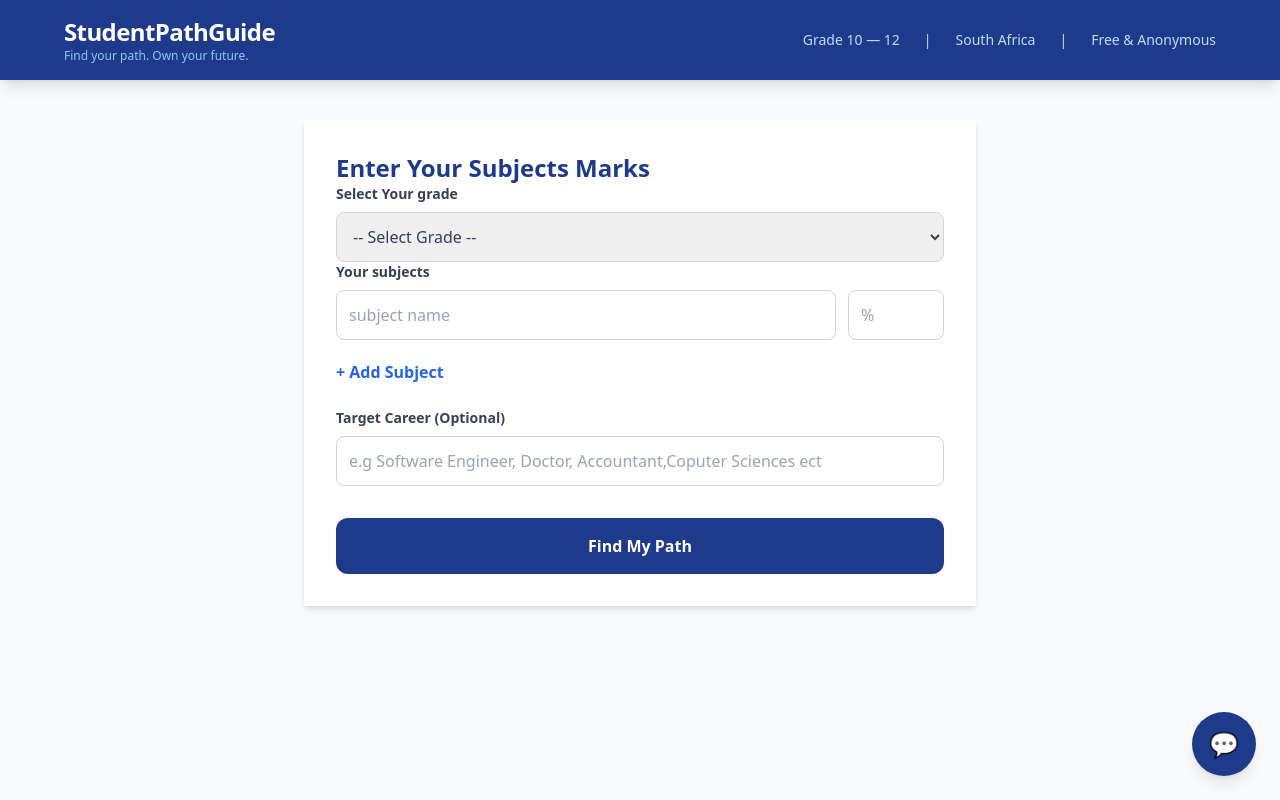
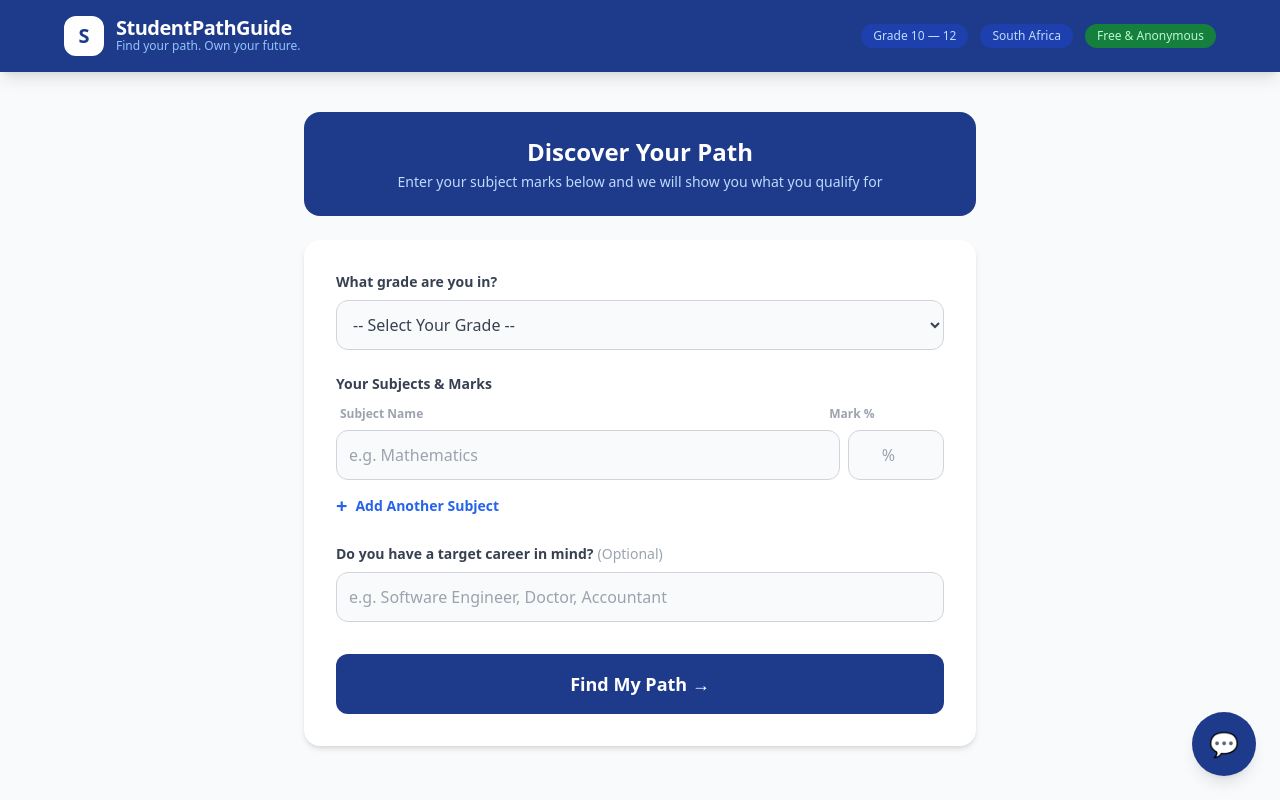
Before and after one commit to E-scert/StudentPathGuide, a React (Vite) app in the folder client/: page / in a window 1280 px wide. Built offline with nearby package versions, Linux system fonts and the light colour scheme.

Commit message:
feat: UI polish - improved forms, results cards, navbar and footer

```diff
--- a/client/src/App.jsx
+++ b/client/src/App.jsx
@@ -2,7 +2,8 @@ import { useState } from "react";
 import SubjectForm from "./Components/SubjectForm";
 import ResultsPage from "./Components/ResultsPage";
 import ChatAssistant from "./Components/ChatAssistant";
-import Navbar from "./Components/Navbar";
+import Navbar from "./Components/NavBar";
+import Footer from "./Components/Footer";
 
 function App() {
   const [result, setResult] = useState(null);
@@ -62,6 +63,7 @@ function App() {
       <Navbar />
       <div className="py-10 px-4">{renderContent()}</div>
       <ChatAssistant result={result} />
+      <footer />
     </div>
   );
 }
--- /dev/null
+++ b/client/src/components/Footer.jsx
@@ -0,0 +1,31 @@
+function Footer() {
+  return (
+    <footer className="bg-blue-900 text-white mt-20 py-8 px-6">
+      <div className="max-w-6xl mx-auto flex flex-col md:flex-row justify-between items-center gap-4">
+        {/* Logo */}
+        <div className="text-center md:text-left">
+          <h3 className="text-lg font-bold">StudentPathGuide</h3>
+          <p className="text-blue-300 text-sm">
+            Find your path. Own your future.
+          </p>
+        </div>
+
+        {/* Info */}
+        <div className="text-center text-blue-300 text-sm">
+          <p>Built for South African students — Grade 10 to 12</p>
+          <p className="mt-1">Free to use. No personal data collected.</p>
+        </div>
+
+        {/* Disclaimer */}
+        <div className="text-center md:text-right text-blue-400 text-xs max-w-xs">
+          <p>
+            This tool is for guidance purposes only. Always verify course
+            requirements directly with universities.
+          </p>
+        </div>
+      </div>
+    </footer>
+  );
+}
+
+export default Footer;
--- a/client/src/components/NavBar.jsx
+++ b/client/src/components/NavBar.jsx
@@ -1,24 +1,33 @@
 function Navbar() {
   return (
-    <nav className="bg-blue-900 text-white px-6 py-4 shadow-lg">
+    <nav className="bg-blue-900 text-white px-6 py-4 shadow-lg sticky top-0 z-40">
       <div className="max-w-6xl mx-auto flex justify-between items-center">
         {/* Logo */}
+        <div className="flex items-center gap-3">
+          <div className="bg-white text-blue-900 font-black text-xl w-10 h-10 rounded-xl flex items-center justify-center">
+            S
+          </div>
           <div>
-          <h1 className="text-2xl font-bold tracking-tight">
+            <h1 className="text-xl font-bold tracking-tight leading-none">
               StudentPathGuide
             </h1>
             <p className="text-blue-300 text-xs">
               Find your path. Own your future.
             </p>
           </div>
+        </div>
 
-        {/* Nav Info */}
-        <div className="hidden md:flex gap-6 text-sm text-blue-200">
-          <span>Grade 10 — 12</span>
-          <span>|</span>
-          <span>South Africa</span>
-          <span>|</span>
-          <span>Free & Anonymous</span>
+        {/* Badges */}
+        <div className="hidden md:flex gap-3">
+          <span className="bg-blue-800 text-blue-200 text-xs px-3 py-1 rounded-full">
+            Grade 10 — 12
+          </span>
+          <span className="bg-blue-800 text-blue-200 text-xs px-3 py-1 rounded-full">
+            South Africa
+          </span>
+          <span className="bg-green-700 text-green-200 text-xs px-3 py-1 rounded-full">
+            Free & Anonymous
+          </span>
         </div>
       </div>
     </nav>
--- a/client/src/components/SubjectForm.jsx
+++ b/client/src/components/SubjectForm.jsx
@@ -2,20 +2,15 @@ import { useState } from "react";
 
 function SubjectForm({ onSubmit }) {
   const [grade, setGrade] = useState("");
-  const [subjects, setSubjects] = useState([
-    {
-      name: "",
-      percentage: "",
-    },
-  ]);
-
+  const [subjects, setSubjects] = useState([{ name: "", percentage: "" }]);
   const [targetCareer, setTargetCareer] = useState("");
 
   const handleSubjectChange = (index, field, value) => {
-    const update = [...subjects];
-    update[index][field] = value;
-    setSubjects(update);
+    const updated = [...subjects];
+    updated[index][field] = value;
+    setSubjects(updated);
   };
+
   const addSubject = () => {
     setSubjects([...subjects, { name: "", percentage: "" }]);
   };
@@ -31,96 +26,117 @@ function SubjectForm({ onSubmit }) {
       return;
     }
     if (subjects.some((s) => !s.name || !s.percentage)) {
-      alert("Please fill in all subjects fields");
+      alert("Please fill in all subject fields");
       return;
     }
     onSubmit({ grade, subjects, targetCareer });
   };
 
   return (
-    <div className="max-w-2xl mx-auto bg-white p-8 round-2xl shadow-md">
-      <h2 className="text-2xl font-bold text-blue-900 mb-b">
-        Enter Your Subjects Marks
-      </h2>
-      {/*grade selector*/}
-      <div>
+    <div className="max-w-2xl mx-auto">
+      {/* Header Card */}
+      <div className="bg-blue-900 text-white rounded-2xl p-6 mb-6 text-center">
+        <h2 className="text-2xl font-bold mb-1">Discover Your Path</h2>
+        <p className="text-blue-200 text-sm">
+          Enter your subject marks below and we will show you what you qualify
+          for
+        </p>
+      </div>
+
+      {/* Form Card */}
+      <div className="bg-white rounded-2xl shadow-md p-8">
+        {/* Grade Selector */}
+        <div className="mb-6">
           <label className="block text-sm font-semibold text-gray-700 mb-2">
-          Select Your grade
+            What grade are you in?
           </label>
           <select
             value={grade}
             onChange={(e) => setGrade(e.target.value)}
-          className="w-full border border-gray-300 rounded-lg p-3 text-gray-700 focus:outline-none focus:ring-2 focus:ring-blue-500"
+            className="w-full border border-gray-300 rounded-xl p-3 text-gray-700 focus:outline-none focus:ring-2 focus:ring-blue-500 bg-gray-50"
           >
-          <option value="">-- Select Grade --</option>
+            <option value="">-- Select Your Grade --</option>
             <option value="10">Grade 10</option>
             <option value="11">Grade 11</option>
             <option value="12">Grade 12</option>
           </select>
         </div>
-      {/*subject inputs*/}
+
+        {/* Subject Inputs */}
         <div className="mb-6">
-        <label className="block text-sm font-semibold text-gray-700 mb-2">
-          Your subjects
+          <label className="block text-sm font-semibold text-gray-700 mb-3">
+            Your Subjects & Marks
           </label>
+          <div className="flex gap-2 text-xs text-gray-400 font-semibold mb-2 px-1">
+            <span className="flex-1">Subject Name</span>
+            <span className="w-24 text-center">Mark %</span>
+            <span className="w-8"></span>
+          </div>
           {subjects.map((subject, index) => (
-          <div key={index} className="flex gap-3 mb-3">
+            <div key={index} className="flex gap-2 mb-3">
               <input
                 type="text"
-              placeholder="subject name"
+                placeholder="e.g. Mathematics"
                 value={subject.name}
                 onChange={(e) =>
                   handleSubjectChange(index, "name", e.target.value)
                 }
-              className="flex-1 border border-gray-300 rounded-lg p-3 focus:outline-none focus:ring-2 focus:ring-blue-500"
+                className="flex-1 border border-gray-300 rounded-xl p-3 focus:outline-none focus:ring-2 focus:ring-blue-500 bg-gray-50"
               />
               <input
                 type="number"
                 placeholder="%"
+                min="0"
+                max="100"
                 value={subject.percentage}
                 onChange={(e) =>
                   handleSubjectChange(index, "percentage", e.target.value)
                 }
-              className="w-24 border border-gray-300 rounded-lg p-3 focus:outline-none focus:ring-2 focus:ring-blue-500"
+                className="w-24 border border-gray-300 rounded-xl p-3 text-center focus:outline-none focus:ring-2 focus:ring-blue-500 bg-gray-50"
               />
               {subjects.length > 1 && (
                 <button
                   onClick={() => removeSubject(index)}
-                className="text-red-500 font-bold text-xl px-2"
+                  className="w-10 text-red-400 hover:text-red-600 font-bold text-lg transition duration-200"
                 >
-                X
+                  ✕
                 </button>
               )}
             </div>
           ))}
           <button
             onClick={addSubject}
-          className="mt-2 text-blue-600 font-semibold hover:underline"
+            className="mt-1 flex items-center gap-2 text-blue-600 font-semibold text-sm hover:text-blue-800 transition duration-200"
           >
-          + Add Subject
+            <span className="text-xl">+</span> Add Another Subject
           </button>
         </div>
-      {/*target career */}
+
+        {/* Target Career */}
         <div className="mb-8">
           <label className="block text-sm font-semibold text-gray-700 mb-2">
-          Target Career (Optional)
+            Do you have a target career in mind?
+            <span className="text-gray-400 font-normal ml-1">(Optional)</span>
           </label>
           <input
             type="text"
-          placeholder="e.g Software Engineer, Doctor, Accountant,Coputer Sciences ect"
+            placeholder="e.g. Software Engineer, Doctor, Accountant"
             value={targetCareer}
             onChange={(e) => setTargetCareer(e.target.value)}
-          className="w-full border border-gray-300 rounded-lg p-3 focus:outline-none focus:ring-2 focus:ring-blue-500"
+            className="w-full border border-gray-300 rounded-xl p-3 focus:outline-none focus:ring-2 focus:ring-blue-500 bg-gray-50"
           />
         </div>
-      {/*submit button*/}
+
+        {/* Submit Button */}
         <button
           onClick={handleSubmit}
-        className="w-full bg-blue-900 text-white font-bold py-4 rounded-xl hover:bg-blue-700 transition duration-300"
+          className="w-full bg-blue-900 text-white font-bold py-4 rounded-xl hover:bg-blue-700 active:scale-95 transition duration-300 text-lg"
         >
-        Find My Path
+          Find My Path →
         </button>
+      </div>
     </div>
   );
 }
+
 export default SubjectForm;
```
Also changed, not shown: client/src/components/ResultsPage.jsx (+67 -35 lines). Lines whose indentation alone changed are shown as unchanged.
